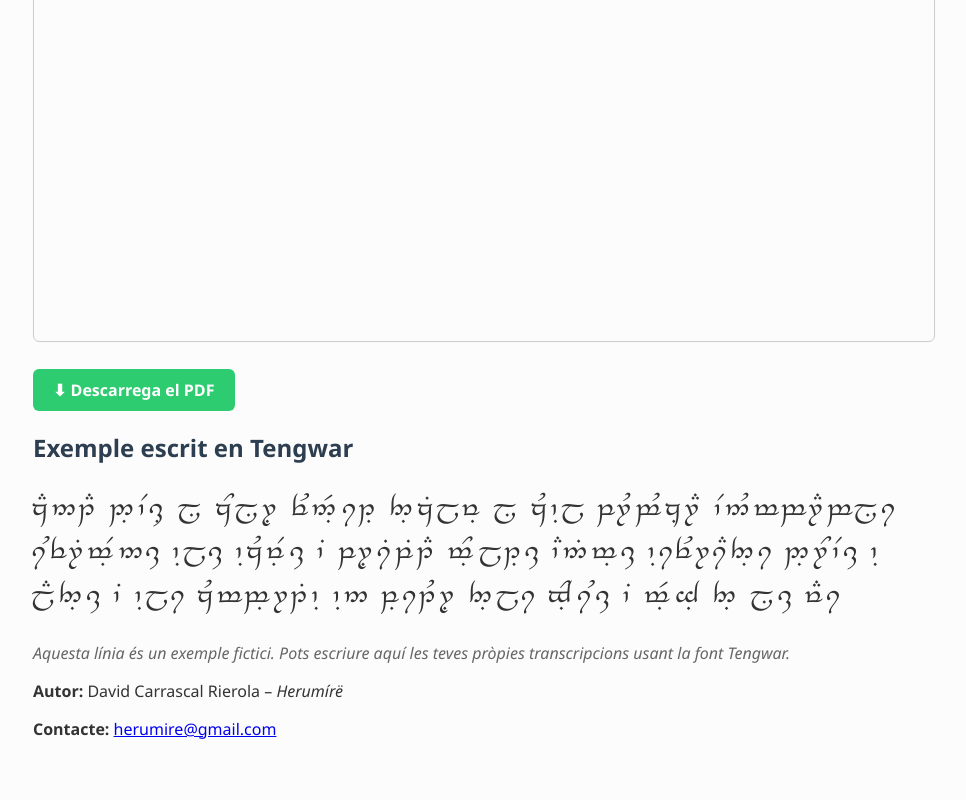
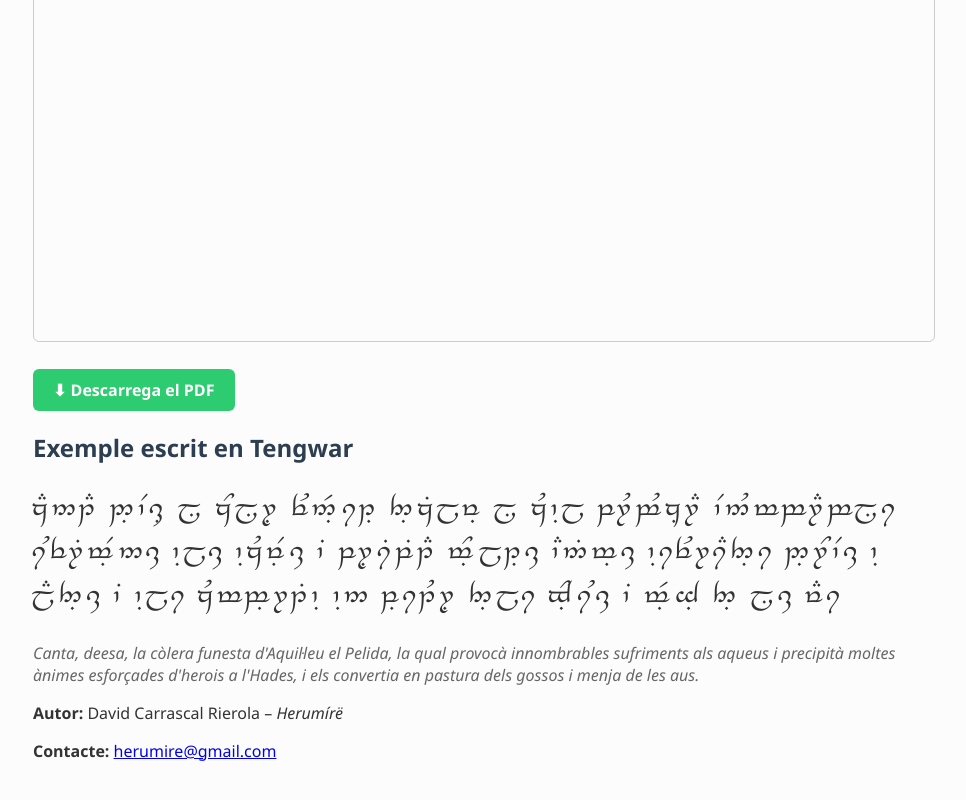
Before and after one commit to carrascal/tengwar-catala, a plain HTML site: page index.html in a window 1280 px wide. Shown: the part 1615-2415 px from the top of the page, without its empty margins (157-1123 px from the left). Drawn offline with Linux system fonts and the light colour scheme.

Commit message:
Update index.html

```diff
--- a/index.html
+++ b/index.html
@@ -156,7 +156,7 @@
 <h2>Exemple escrit en Tengwar</h2>
 <p class="tengwar">zE51E 2(`V,O jL zHjL7( eJ5$(i1O 4(zTjyO jL zU`Ëj q7UwUzO7D `V5Utw7EwjLi iMe7Tt(R5, `Ëj, `ËzUy(R, `B q7(iTqG1E t(^j1O, `C5%t(, `ËieJ7iD4(i 2(7H`V, `Ë j#4(, `B `Ëji zUtw(71T`Ë `Ë5 qOi1U7( 4(ji v(^iM, `B t($f( 4( jL, yEi</p>
 
-<p class="note">Aquesta línia és un exemple fictici. Pots escriure aquí les teves pròpies transcripcions usant la font Tengwar.</p>
+<p class="note">Canta, deesa, la còlera funesta d'Aquil·leu el Pelida, la qual provocà innombrables sufriments als aqueus i precipità moltes ànimes esforçades d'herois a l'Hades, i els convertia en pastura dels gossos i menja de les aus.</p>
 
 <p><strong>Autor:</strong> David Carrascal Rierola – <em>Herumírë</em></p>
 <p><strong>Contacte:</strong> <a href="mailto:herumire@gmail.com">herumire@gmail.com</a></p>
```
